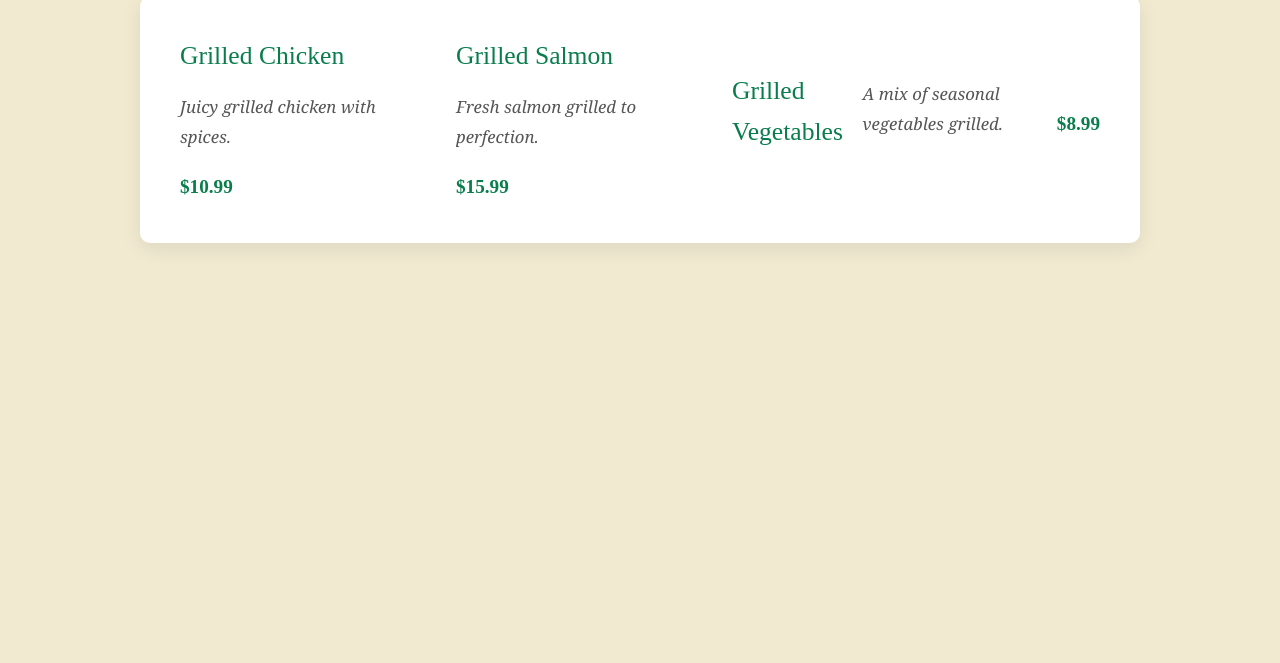
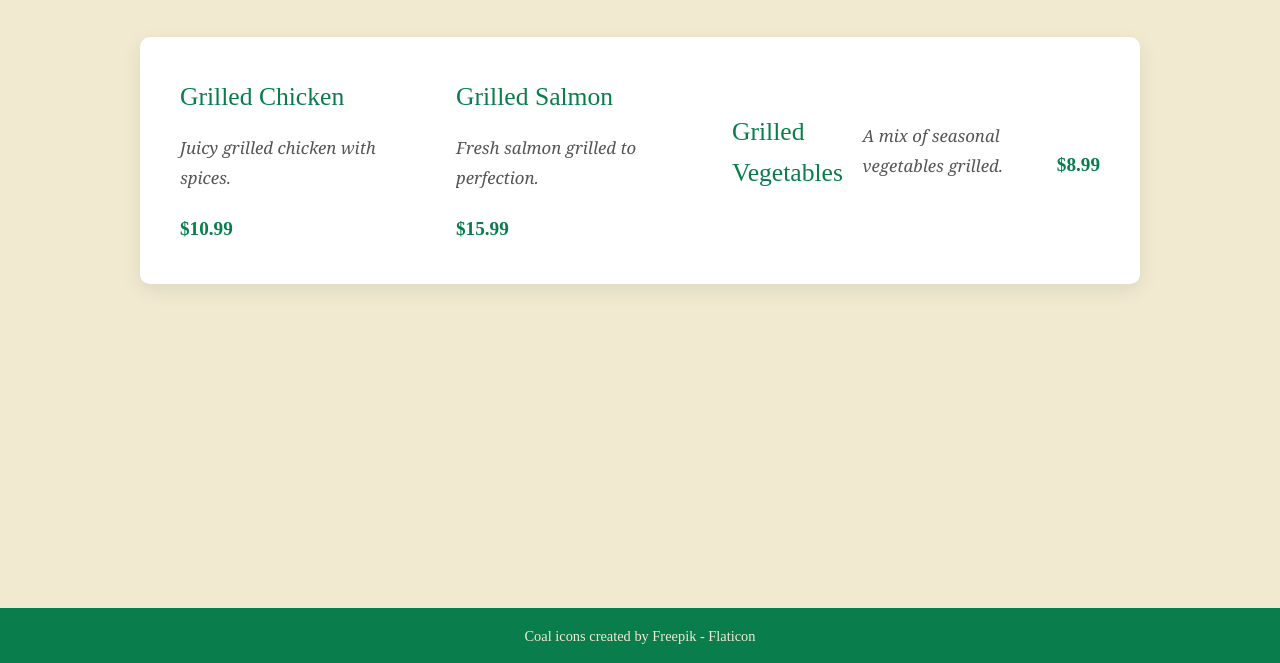
Before and after one commit to DarthLuigi0876/odin_restro_page, a website built with webpack: page src/template.html in a window 1280 px wide. Shown: the part 230-893 px from the top of the page. Before the commit the page ends 800 px from the top, so only its background shows below. Built offline with nearby package versions, Linux system fonts and the light colour scheme; files whose address does not match are found by name.

Commit message:
Added attribution to coal image

```diff
--- a/src/template.html
+++ b/src/template.html
@@ -6,11 +6,15 @@
     <title>Document</title>
 </head>
 <body>
+    <div class="container">
         <header>
             <nav>
+                <div class="left"><button id="logoButton"><img src="assets/charcoal.png" alt="Logo" width="50px" height="auto"></button></div>
+                <div class="right">
                     <button id="homeButton">Home</button>
                     <button id ='menuButton'>Menu</button>
                     <button id = "aboutButton">About</button>
+                </div>
             </nav>
         </header>
         <div id="content">
@@ -33,5 +37,9 @@
                 </div>
             </div>
         </div>
+    </div>
+    <footer>
+        <a href="https://www.flaticon.com/free-icons/coal" title="coal icons">Coal icons created by Freepik - Flaticon</a>
+    </footer>
 </body>
 </html>
```
Lines whose indentation alone changed are shown as unchanged.
